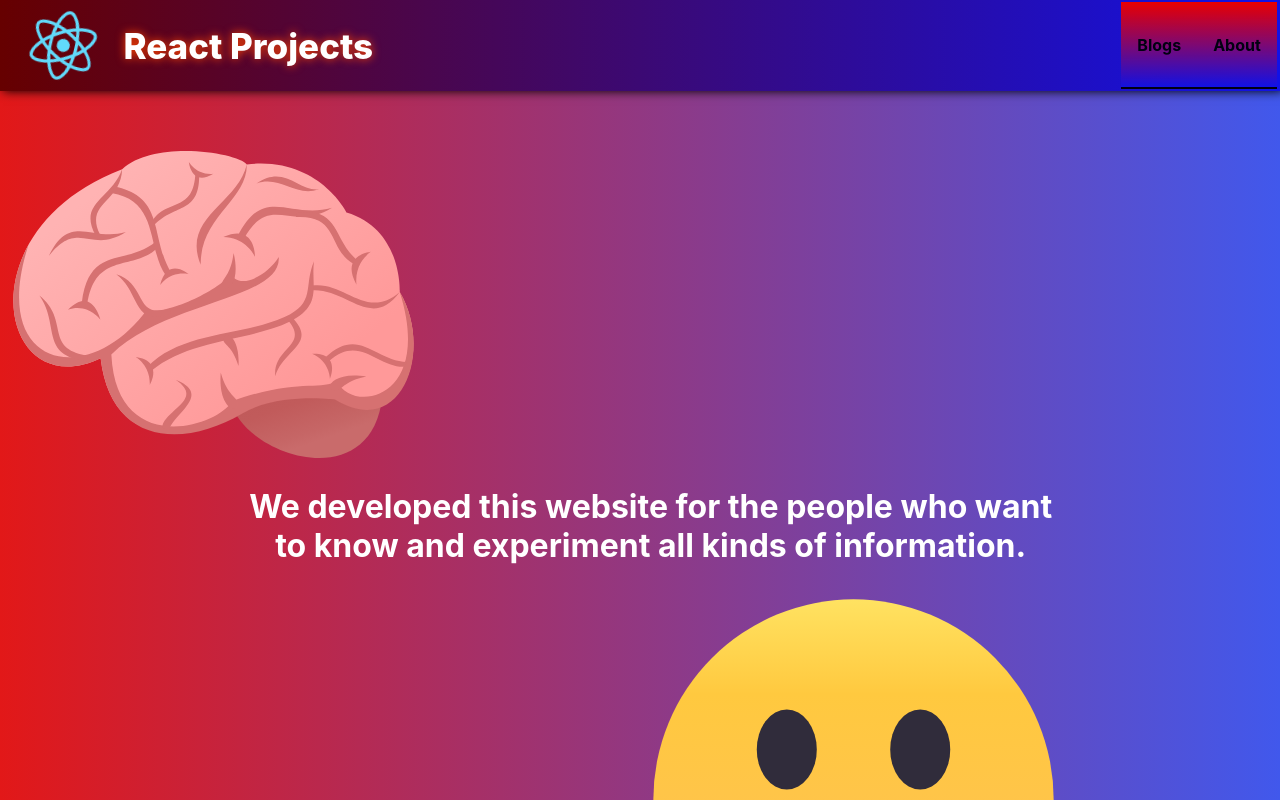
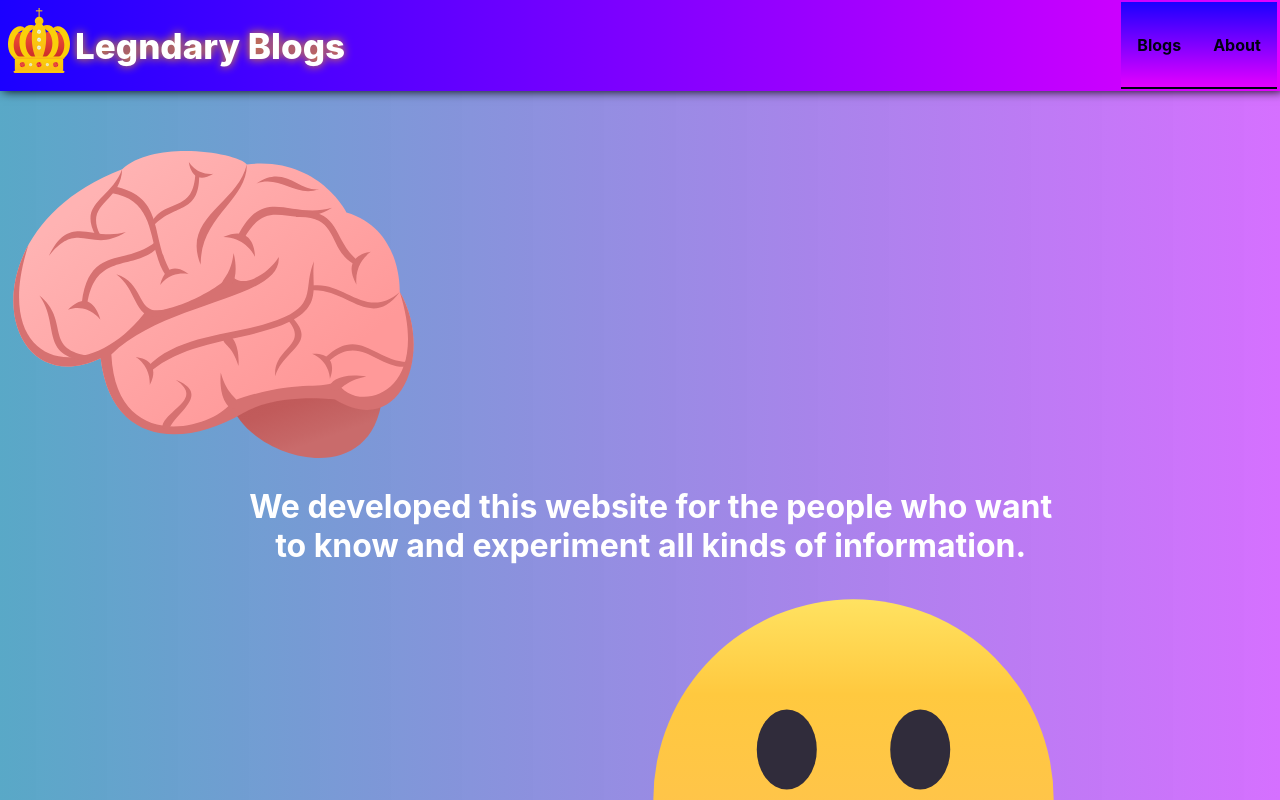
Before and after one commit to DavidCabrera99/mywebapp, a React (Create React App) app: page / in a window 1280 px wide. Shown: the top 800 px of the page. Built offline with nearby package versions, Linux system fonts and the light colour scheme; what backendless would draw is missing.

Commit message:
changue ui

```diff
--- a/src/App.css
+++ b/src/App.css
@@ -6,7 +6,7 @@
   font-size: 35px;
   font-weight: 800;
   color: white;
-  text-shadow: orangered 0 0 10px;
+  text-shadow: orange 0 0 10px;
 }
 .App-intro {
   font-size:x-large;
@@ -26,25 +26,22 @@
 }
 .aside-container h3{
   display: block;
-  color: orangered;
+  color: orange;
 }
 .App {
   text-align: center;
 }
 
 .App-logo {
-  pointer-events: none;
+  margin: 5px;
+  margin-bottom: 15px;
+
 }
-
-@media (prefers-reduced-motion: no-preference) {
-  .App-logo {
-    animation: App-logo-spin infinite 20s linear;
-  }
-  .App-welcome {
-    animation: Welcome 10s linear  infinite;
+@media screen and (max-width:768px) {
+  .App-logo{
+    margin-bottom: 5px;
   }
 }
-
 .App-header {
   background-color: #282c34;
   min-height: 20vh;
@@ -53,15 +50,15 @@
   align-items: center;
   justify-content: center;
   font-size: calc(10px + 2vmin);
-  color: orangered;
+  color: orange;
 }
 
 .App-link {
-  color: orangered;
+  color: orange;
 }
 
 body {
-  background: linear-gradient(90deg, #e21818, #4158ec);
+  background: linear-gradient(90deg, #007aa9a6, #b708ff94);
   background-repeat: no-repeat;
   background-attachment: fixed;
 }
@@ -78,7 +75,7 @@ body {
 @keyframes Welcome {
   from {
     transform: scale(115%);
-    color: orangered;
+    color: orange;
   }
   50% {
     transform: scale(100%);
@@ -87,7 +84,18 @@ body {
   }
   to {
     transform: scale(115%);
-    color: orangered;
+    color: orange;
 
   }
 }
+
+.Blog-body h2 {
+  font-size: 2em;
+  font-weight: bold;
+  color: #080808;
+}
+
+.Blog-body img {
+  border-radius: 10px;
+  border: 3px solid blueviolet;
+}
--- a/src/components/Navbar/NavbarElements.js
+++ b/src/components/Navbar/NavbarElements.js
@@ -5,7 +5,7 @@ import styled from "styled-components"
 
 
 export const Nav = styled.nav`
-    background: linear-gradient(90deg, #660000, #1112e7);
+    background: linear-gradient(90deg, #1b00ff,#e400ff);
     height: 85px;
     display: flex;
     box-shadow: 3px 0px 10px;
@@ -20,7 +20,7 @@ export const Nav = styled.nav`
     `;
 
 export const NavLink = styled(Link)`
-    background: linear-gradient(180deg, #ea0000,#1112e7ba);;
+    background: linear-gradient(180deg, #1b00ff,#e400ff);;
     display: flex;
     align-items: center;
     text-decoration: none;
--- a/src/components/Navbar/index.js
+++ b/src/components/Navbar/index.js
@@ -1,5 +1,5 @@
 import React from 'react';
-import logo from '../../logo.svg'
+import crown from '../../svg/crown.svg'
 import { Link } from 'react-router-dom';
 import {Nav , NavLink, NavMenu, Bars} from './NavbarElements';
 
@@ -8,8 +8,8 @@ const Navbar = ({handleNavToggle}) => {
         <>
             <Nav>
             <Bars onClick={handleNavToggle}/>
-                <img src={logo} className="App-logo" alt="logo" />
-                <Link to="/" className="WebPageTitle">React Projects</Link>
+                <img src={crown} className="App-logo" alt="logo" />
+                <Link to="/" className="WebPageTitle">Legndary Blogs</Link>
                 <NavMenu>
                     <NavLink to='/blogs' activestyle="true">
                         Blogs
--- a/src/pages/blogs.js
+++ b/src/pages/blogs.js
@@ -57,11 +57,11 @@ const Blogs = ()=>{
             <meta property="og:type" content="website" />
         </Helmet>
         </HelmetProvider>
-            <Grid container>
+            <Grid container sx={{padding: '10px'}}>
                 <Grid item xs={0} md={2}>
                     <span />
                 </Grid>
-                    <Grid item xs={12} md={8}>
+                    <Grid item xs={12} md={8} sx={{margin:'auto'}}>
                 {title===0?
                     <Skeleton variant="rectangular" sx={{
                         width: '100vw',
@@ -80,7 +80,7 @@ const Blogs = ()=>{
                     }} height="320px">
                         <BlogBody>hola</BlogBody>
                         </Skeleton>:
-                <BlogBody  className="animate__animated animate__fadeInUp" dangerouslySetInnerHTML={{__html:body}}>
+                <BlogBody  className="animate__animated animate__fadeInUp Blog-body" dangerouslySetInnerHTML={{__html:body}}>
                 </BlogBody>
                 }
                 </Grid>
@@ -304,7 +304,6 @@ const BlogBody = styled(Paper)`
     color: #fffe !important;
     padding 15px;
     text-align: left;
-    width: 100vw;
     max-width:  720px;
     font-weight: 500;
     font-size: 22px;
```
Also changed, not shown: src/svg/crown.svg (added).
